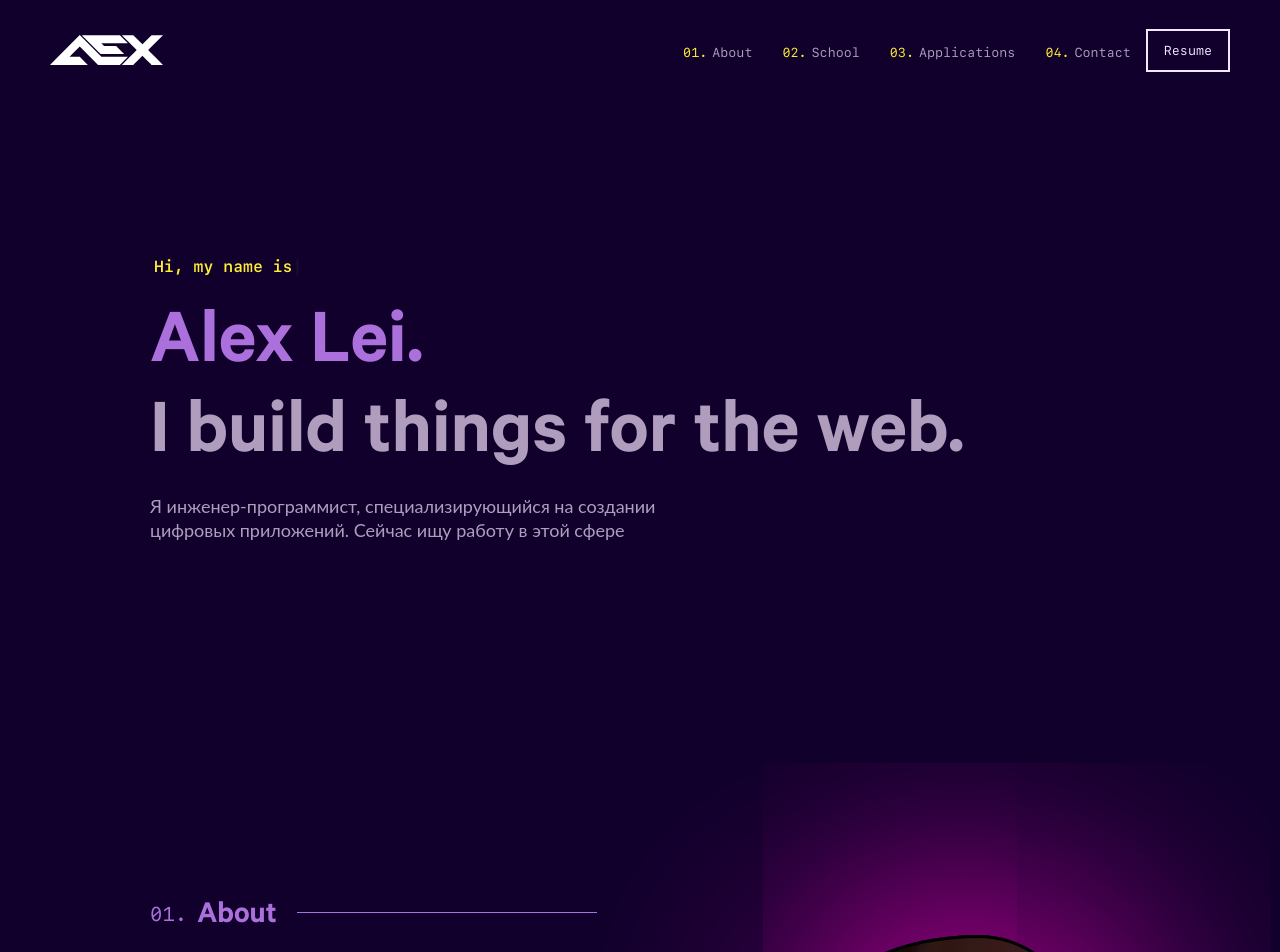
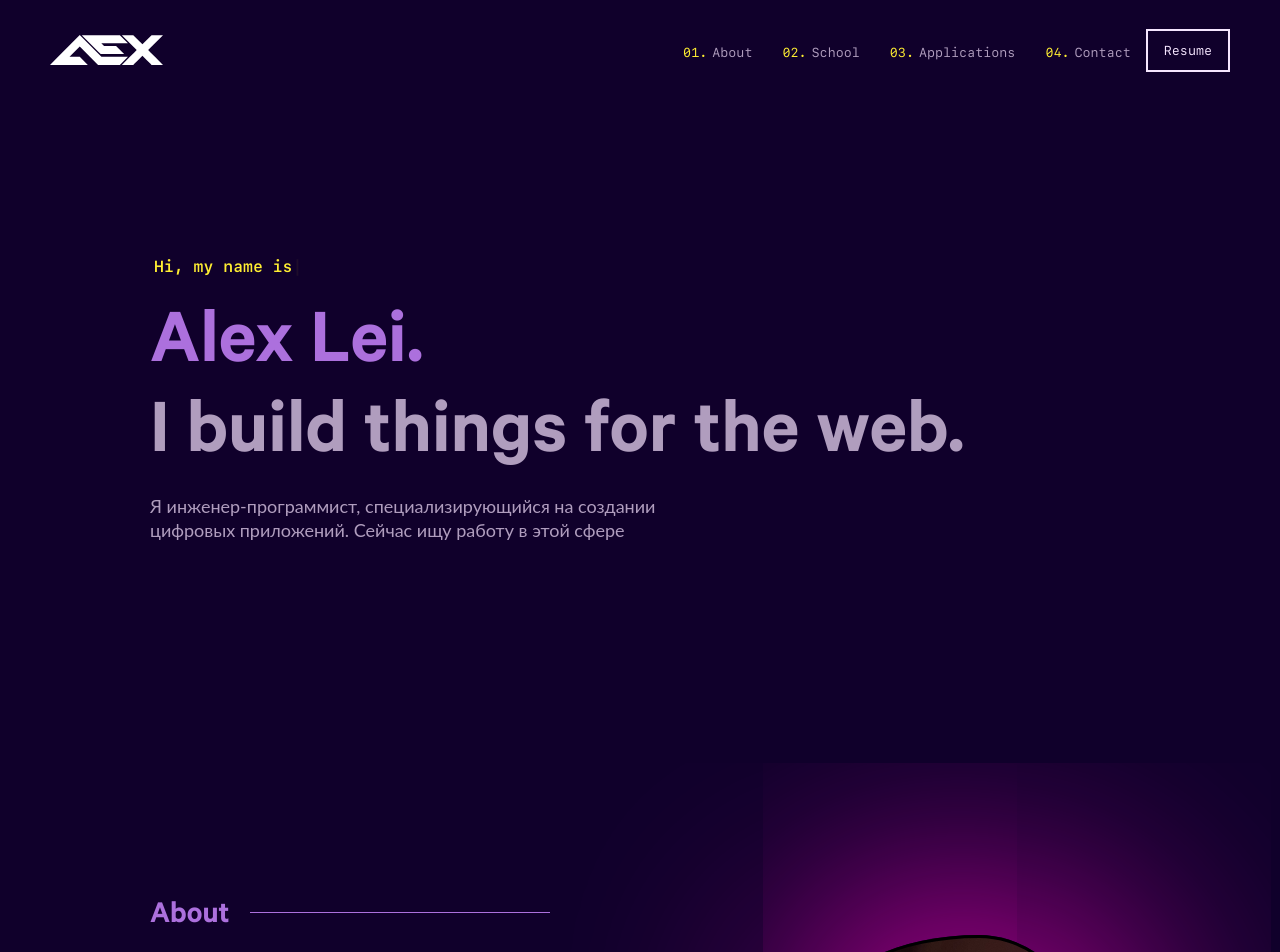
Before and after one commit to AlexLei1/portfolio-app, a Next.js app: page / in a window 1280 px wide. Shown: the top 952 px of the page. Built offline with nearby package versions, Linux system fonts and the light colour scheme; no server answers; a web font is replaced by a local one.

Commit message:
section numbering removed

```diff
--- a/app/components/ui/Title/Title.module.scss
+++ b/app/components/ui/Title/Title.module.scss
@@ -8,22 +8,6 @@
 	width: 100%;
 	font-size: clamp(26px, 5vw, $fz-heading);
 	white-space: nowrap;
-
-	&::before {
-		position: relative;
-		bottom: 4px;
-		counter-increment: section;
-		content: '0' counter(section) '.';
-		margin-right: 10px;
-		font-family: $font-mono;
-		font-size: clamp($fz-md, 3vw, $fz-xl);
-		font-weight: 400;
-
-		@include mobileL {
-			margin-bottom: -3px;
-			margin-right: 5px;
-		}
-	}
 
 	&::after {
 		content: '';
```
